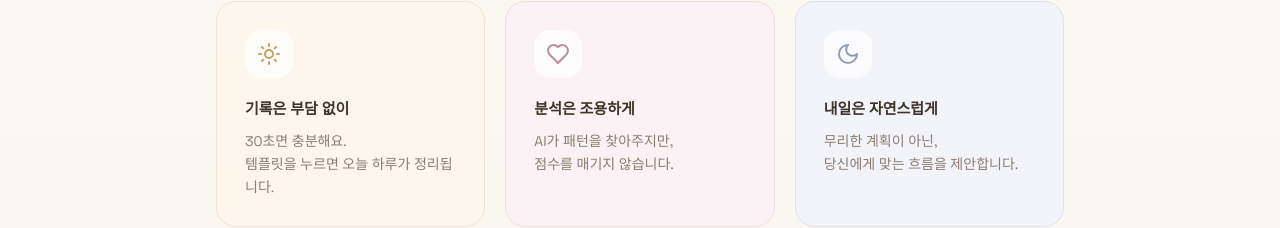
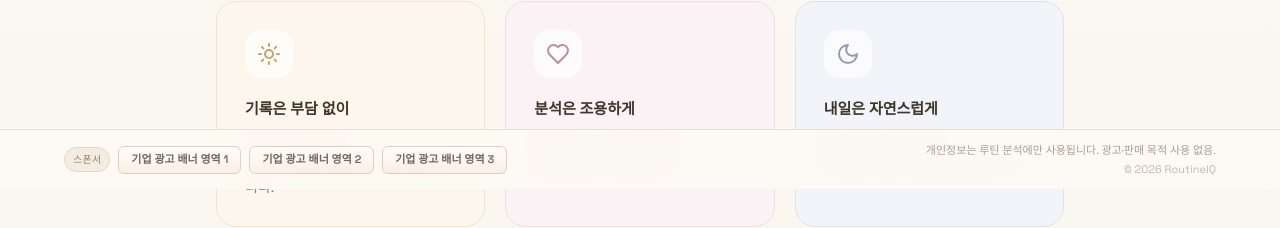
Before and after one commit to jeongtaeksoo/RoutineIQ, a Next.js app in the folder apps/web/: page / in a window 1280 px wide. Shown: the part 611-839 px from the top of the page. Built offline with nearby package versions, Linux system fonts and the light colour scheme; no server answers.

Commit message:
chore: replace sponsor placeholders with corporate ad slot labels

```diff
--- a/apps/web/src/components/landing-content.tsx
+++ b/apps/web/src/components/landing-content.tsx
@@ -73,6 +73,8 @@ const COPY: Record<LangKey, {
     closingTitle: string;
     closingSub: string;
     closingCta: string;
+    sponsored: string;
+    adSlot: string;
     privacy: string;
 }> = {
     ko: {
@@ -98,6 +100,8 @@ const COPY: Record<LangKey, {
         closingTitle: "지금, 조용히 시작해보세요",
         closingSub: "가입도 기록도 부담 없이.\n편할 때 돌아오시면 됩니다.",
         closingCta: "무료로 시작하기",
+        sponsored: "스폰서",
+        adSlot: "기업 광고 배너 영역",
         privacy: "개인정보는 루틴 분석에만 사용됩니다. 광고·판매 목적 사용 없음.",
     },
     en: {
@@ -123,6 +127,8 @@ const COPY: Record<LangKey, {
         closingTitle: "Start quietly, today",
         closingSub: "No pressure to sign up or log.\nCome back whenever it feels right.",
         closingCta: "Start for free",
+        sponsored: "Sponsored",
+        adSlot: "Corporate Ad Banner Slot",
         privacy: "Your data is used only for routine analysis. No ads, no selling.",
     },
     ja: {
@@ -148,6 +154,8 @@ const COPY: Record<LangKey, {
         closingTitle: "今日、静かに始めてみてください",
         closingSub: "登録も記録もプレッシャーなく。\n心地よい時に戻ってきてください。",
         closingCta: "無料で始める",
+        sponsored: "スポンサー",
+        adSlot: "企業広告バナー枠",
         privacy: "個人情報はルーティン分析のみに使用します。広告・販売目的での使用はありません。",
     },
     zh: {
@@ -173,6 +181,8 @@ const COPY: Record<LangKey, {
         closingTitle: "今天，安静地开始吧",
         closingSub: "注册和记录都不必有压力。\n感觉对了再回来就好。",
         closingCta: "免费开始",
+        sponsored: "赞助",
+        adSlot: "企业广告位",
         privacy: "个人信息仅用于习惯分析。无广告，不出售数据。",
     },
     es: {
@@ -198,6 +208,8 @@ const COPY: Record<LangKey, {
         closingTitle: "Empieza tranquilamente, hoy",
         closingSub: "Sin presión para registrarte o escribir.\nVuelve cuando te sientas listo.",
         closingCta: "Empezar gratis",
+        sponsored: "Patrocinado",
+        adSlot: "Espacio de Banner Publicitario",
         privacy: "Tus datos se usan solo para analizar rutinas. Sin publicidad ni ventas.",
     },
 };
@@ -208,6 +220,10 @@ export function LandingContent() {
     const [langOpen, setLangOpen] = React.useState(false);
     const [mounted, setMounted] = React.useState(false);
     const t = COPY[lang];
+    const sponsorSlots = React.useMemo(
+        () => [1, 2, 3],
+        []
+    );
 
     React.useEffect(() => {
         setMounted(true);
@@ -220,7 +236,7 @@ export function LandingContent() {
     };
 
     return (
-        <main className="min-h-screen" style={{ background: "linear-gradient(180deg, #fdf9f4 0%, #faf6f0 40%, #f7f3ed 100%)" }}>
+        <main className="min-h-screen pb-32 md:pb-24" style={{ background: "linear-gradient(180deg, #fdf9f4 0%, #faf6f0 40%, #f7f3ed 100%)" }}>
             {/* ─── Nav ─── */}
             <nav className="sticky top-0 z-30 flex items-center justify-between px-6 py-4 md:px-10" style={{ background: "rgba(253,249,244,0.85)", backdropFilter: "blur(12px)" }}>
                 <Link
@@ -437,10 +453,43 @@ export function LandingContent() {
                 </FadeUp>
             </section>
 
-            {/* ─── Footer ─── */}
-            <footer className="px-6 py-8 text-center" style={{ borderTop: "1px solid #ede6dc" }}>
-                <p className="text-xs" style={{ color: "#b0a798" }}>{t.privacy}</p>
-                <p className="mt-2 text-xs" style={{ color: "#cdc4b8" }}>© 2026 RoutineIQ</p>
+            {/* ─── Fixed Footer ─── */}
+            <footer
+                className="fixed bottom-0 left-0 right-0 z-40 border-t px-4 py-3 md:px-6"
+                style={{
+                    borderColor: "#e9dfd2",
+                    background: "rgba(253,249,244,0.94)",
+                    backdropFilter: "blur(10px)",
+                }}
+            >
+                <div className="mx-auto flex max-w-6xl flex-col gap-2 md:flex-row md:items-center md:justify-between">
+                    <div className="flex flex-wrap items-center gap-2">
+                        <span
+                            className="inline-flex rounded-full px-2 py-1 text-[10px] font-medium uppercase tracking-wide"
+                            style={{ color: "#8d806f", background: "#f4ece1", border: "1px solid #e2d6c8" }}
+                        >
+                            {t.sponsored}
+                        </span>
+                        {sponsorSlots.map((idx) => (
+                            <div
+                                key={idx}
+                                className="inline-flex h-7 items-center rounded-md px-3 text-[11px] font-semibold"
+                                style={{
+                                    color: "#6f6559",
+                                    border: "1px solid #ddcfbe",
+                                    background: "linear-gradient(180deg, #fffdfa 0%, #f8efe4 100%)",
+                                }}
+                            >
+                                {t.adSlot} {idx}
+                            </div>
+                        ))}
+                    </div>
+
+                    <div className="text-left md:text-right">
+                        <p className="text-[11px]" style={{ color: "#a89f92" }}>{t.privacy}</p>
+                        <p className="mt-0.5 text-[11px]" style={{ color: "#c3b9ab" }}>© 2026 RoutineIQ</p>
+                    </div>
+                </div>
             </footer>
 
             {/* ─── Global animation keyframes ─── */}
```
